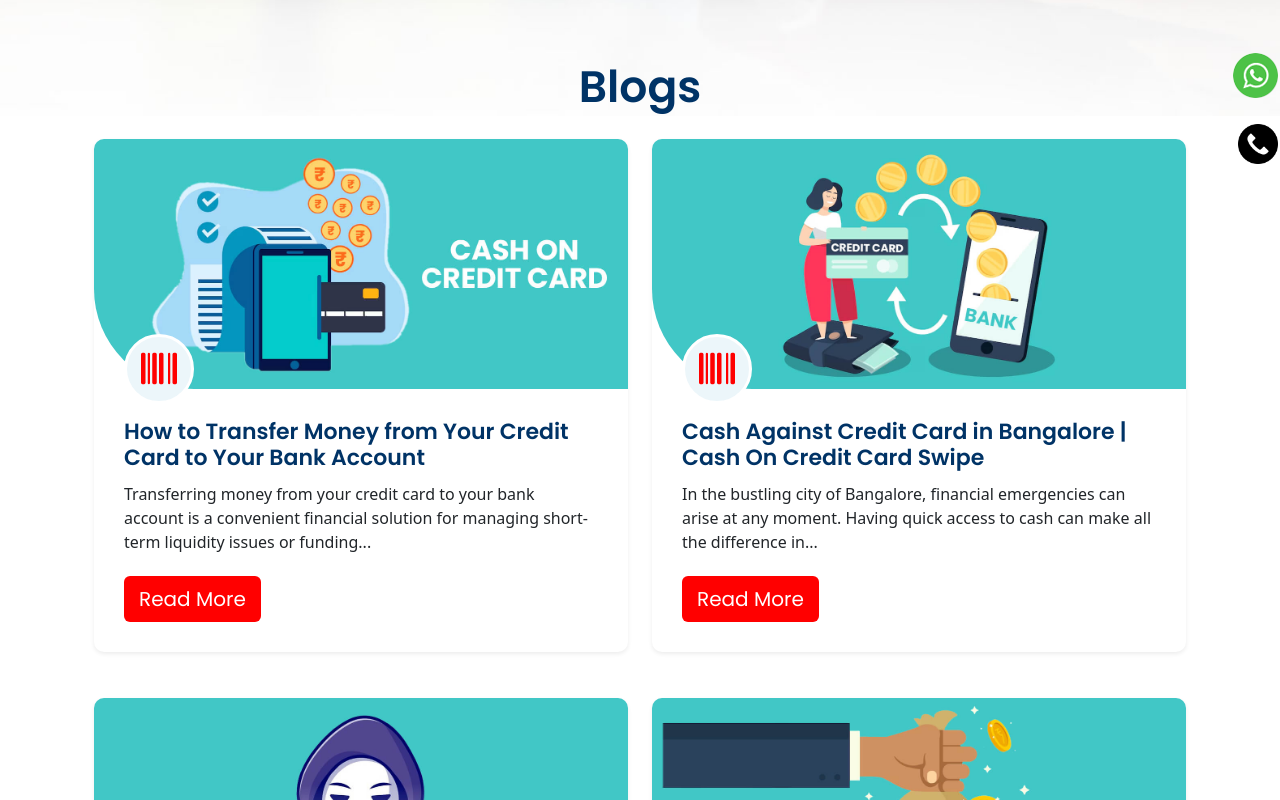
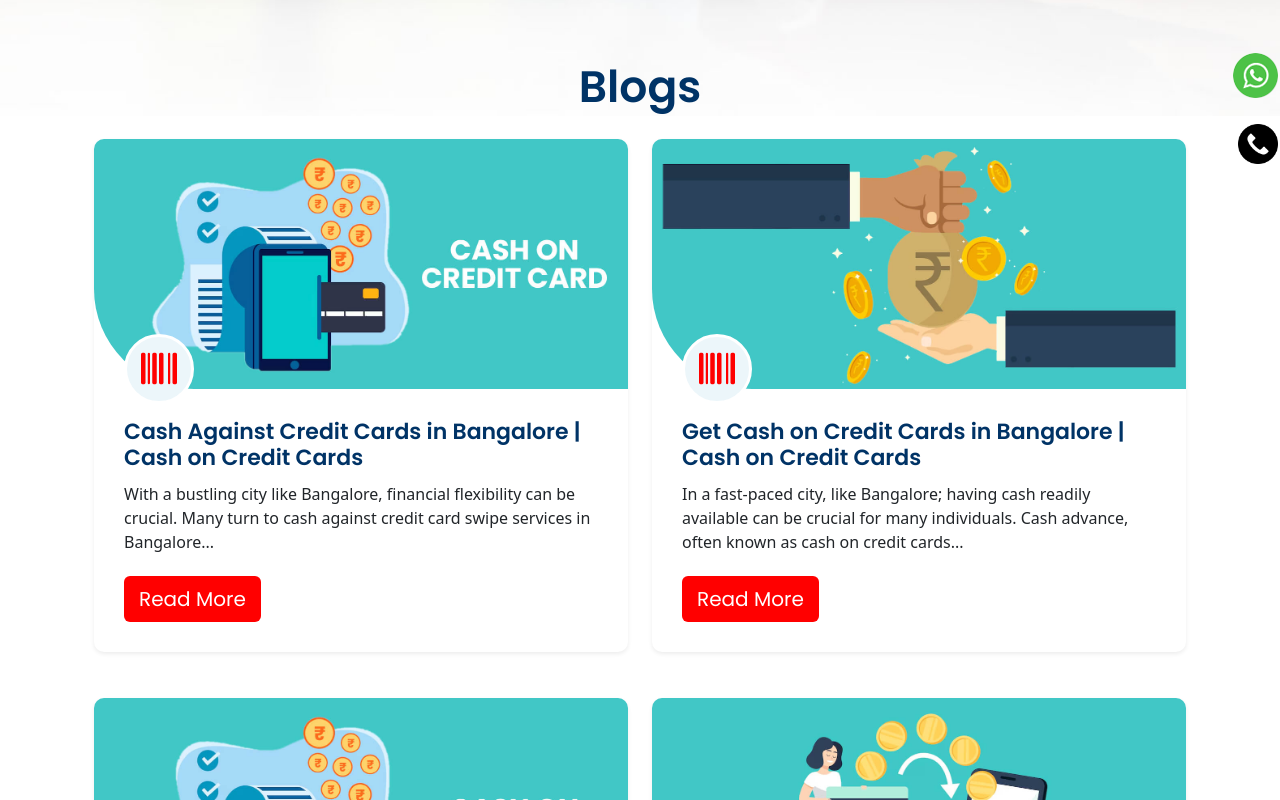
Before and after one commit to lokeshim/easy-swipe, a Next.js app: page /blog in a window 1280 px wide. Shown: the part 480-1280 px from the top of the page. Built offline with nearby package versions, Linux system fonts and the light colour scheme.

Commit message:
blog created

```diff
--- a/data/posts.js
+++ b/data/posts.js
@@ -1,6 +1,91 @@
 // data/posts.js
 export const posts = [
+   {
+    slug: "cash-against-credit-cards-in-bangalore",
+    title: "Cash Against Credit Cards in Bangalore | Cash on Credit Cards",
+    h1: "Cash Against Credit Card Swipe Services in Bangalore",
+    meta_title:"cash-against-credit-cards-in-bangalore",
+    description:
+      "Easy Swipe offers quick and reliable cash against credit card swipe services in Bangalore, providing instant funds with low processing fees",
+    image: "/img/cash-against-credit-cards-in-bangalore.png",
+    excerpt:
+      "With a bustling city like Bangalore, financial flexibility can be crucial. Many turn to cash against credit card swipe services in Bangalore...",
+    content: `
+  <p><!--StartFragment--></p>
 
+<p><span>With a bustling city like Bangalore, financial flexibility can be crucial. Many turn to </span><strong>cash against credit card swipe services in Bangalore.</strong><em> </em><span>While the services are convenient, it is important to approach with caution to avoid pitfalls. Let us look into some of the essential tips for using </span><strong>cash against credit cards in Bangalore.</strong></p>
+
+<p><strong>CHOOSE A REPUTABLE PROVIDER</strong></p>
+
+<p><span>Not all providers of </span><strong>cash against credit card swipe services in Bangalore</strong><span> are trustworthy. It is vital to choose a reputed provider, especially one associated with a well-known financial institution or a certified service provider. Avoid using unauthorized transactions to avoid the risk of fraud.</span></p>
+
+<p><strong>UNDERSTAND THE FEE AND INTEREST RATE</strong></p>
+
+<p><span>Many services of </span><a href="https://www.easyswipe.in/service" style="text-decoration:none;"><u>cash against credit card in Bangalore</u></a><span> come with hidden charges and higher interest rates. It is important to thoroughly understand the charges involved. It will help you avoid unpleasant surprise on your credit card statement.</span></p>
+
+<p><strong>KEEP YOUR WITHDRAWAL AMOUNT LOW</strong><span>&nbsp;</span></p>
+
+<p><span>While using </span><strong>cash against credit card swipe service in Bangalore</strong><span>, it is advisable to keep your withdrawal amount limited. Large cash advances not only come with higher interest rates but also reduce the credit limit. This ultimately affects your credit score. Keeping your withdrawal low will assist you with repayment of the borrowed amount without exhausting yourself.</span></p>
+
+<p><strong>MONITOR YOUR CREDIT CARD ACTIVITY</strong></p>
+
+<p><span>After every withdrawal or transaction from cash to credit card service, keep a close eye on your credit card statement. Regularly checking helps you identify any unauthorized or incorrect charges. Prompt reporting will secure you from any potential fraud.</span></p>
+
+<p><strong>KNOW YOUR REPAYMENT OPTION</strong></p>
+
+<p><span>Different credit card service providers issue varied repayment terms. Make sure you understand the repayment options available and opt for the quickest repayment schedule to avoid accumulating high interest charges.&nbsp;</span></p>
+
+<p><strong>AVOID FREQUENT USAGE</strong></p>
+
+<p><span>Recurring usage of cash against credit card services in Bangalore</span><strong> </strong><span>can potentially lead you to mounting debt due to the high-interest rates. It is advisable to use the services when absolutely necessary and to pay it off as soon as possible.</span></p>
+
+<p><span>While </span><a href="https://www.easyswipe.in/" style="text-decoration:none;"><u>cash against credit card swipe services</u></a><span> in Bangalore provide quick access to cash in time of need, it comes with risks that should be managed mindfully. By following these tips, you can protect your financial health. Responsible usage will help you avoid unnecessary debt and keep control of your credit.</span></p>
+
+<p><!--EndFragment--></p>
+
+      `,
+    keywords:   "",
+  },
+  {
+    slug: "get-cash-on-credit-cards-in-bangalore",
+    title: "Get Cash on Credit Cards in Bangalore | Cash on Credit Cards",
+    h1: "Get Cash on Credit Cards in Bangalore.",
+    meta_title:"Get cash on credit cards in Bangalore with EasySwipe. Enjoy quick, hassle-free transactions and flexible repayment options.",
+    description:
+      "Easily transfer money from your credit card to bank account transfer with EasySwipe. Get instant access to cash for emergencies, bills, or personal needs.",
+    image: "/img/get-cash-on-credit-cards-in-Bangalore.png",
+    excerpt:
+      "In a fast-paced city, like Bangalore; having cash readily available can be crucial for many individuals. Cash advance, often known as cash on credit cards...",
+    content: `
+      <p><span >In a fast-paced city, like Bangalore; having cash readily available can be crucial for many individuals. Cash advance, often known as cash on credit cards, has become a popular and quick solution for addressing urgent financial needs. With just a simple swipe, you can access instant funds to cover expenses, making it a tempting option in emergencies. However, before opting for a cash advance, it&rsquo;s important to understand both its benefits and potential drawbacks. While it provides immediate access to cash, the high interest rates and fees associated with cash advances can quickly accumulate, leading to increased debt if not managed carefully. Therefore, careful consideration and awareness of the financial implications are essential before choosing this option.</span></p>
+
+
+<p ><strong>Advantages</strong></p>
+</p>
+
+<p ><strong>Instant Cash:</strong><span > The most obvious advantage of cash withdrawal is that whether you make a major purchase, meet an emergency or bridge a budget shortage, </span><em>getting</em><em> </em><a href="https://www.easyswipe.in/" style="text-decoration:none;"><u>cash on credit cards</u></a><span > provides a quick solution to cash without any hassle and saves you from usual delays in loan approvals.</span></p>
+
+<p ><span >With Easy Swipe, no matter where you are in Bangalore, receive cash in an instant.</span></p>
+
+<p ><strong>Easy Withdrawal:</strong><span > Withdrawal is made easy with just one swipe! The process is straightforward- Visit any ATM, based on your bank requirements, and withdraw cash from credit in an instant. There is no need for long and tiring paperwork or bank visits.</span></p>
+
+<p ><span >Easy Swipe provides a fast and reliable way to </span><strong>get</strong><span > </span><em>cash on credit cards in Bangalore.</em></p>
+
+<p ><strong>Flexible Repayment:</strong><span > Many credit cards offer convenient repayment plans, making it easier to return the borrowed amount in a manner that suits your financial conditions.</span></p>
+
+<p ><span >With a low interest rate of just 2%, Easy Swipe provides affordable and reliable means to </span><strong>get</strong><span > </span><em>cash on credit cards in Bangalore.</em></p>
+
+<p ><strong>Easy Transfer to Bank Account:</strong><span > Transferring funds from your credit with minimal paperwork or online banking can be beneficial at any point in time. This can be particularly useful for securing cash quickly and reliably.</span></p>
+
+<p ><span >With Easy Swipe, a visit to the office and trifling paperwork can get you </span><em>cash from a credit card, in Bangalore.</em><em>&nbsp;</em></p>
+
+<p><br />
+<span >By choosing reputable providers like Easy Swipe, understanding the fees, and being mindful of your withdrawal and repayment habits; you can minimize the risk that comes along with </span><em>getting </em><a href="https://www.easyswipe.in/" style="text-decoration:none;"><u>cash on Credit card in</u><u> </u><u>Bangalore</u></a><em>.</em><!--EndFragment--></p>
+
+      `,
+    keywords:
+      "",
+  },
   {
     slug: "credit-card-to-bank-account-transfer",
     title: "How to Transfer Money from Your Credit Card to Your Bank Account",
```
Also changed, not shown: public/img/cash-against-credit-cards-in-bangalore.png (added), public/img/get-cash-on-credit-cards-in-Bangalore.png (added).
